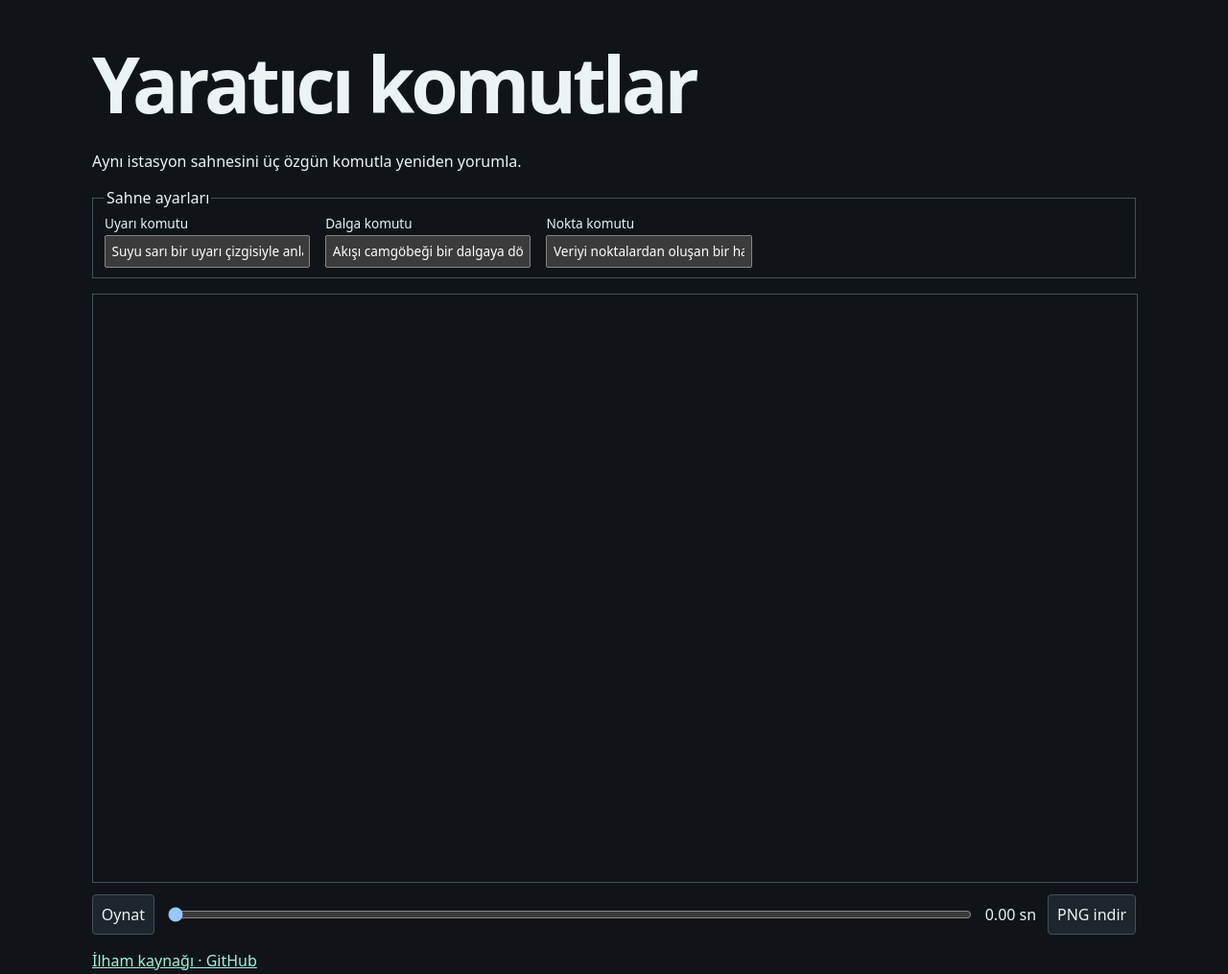
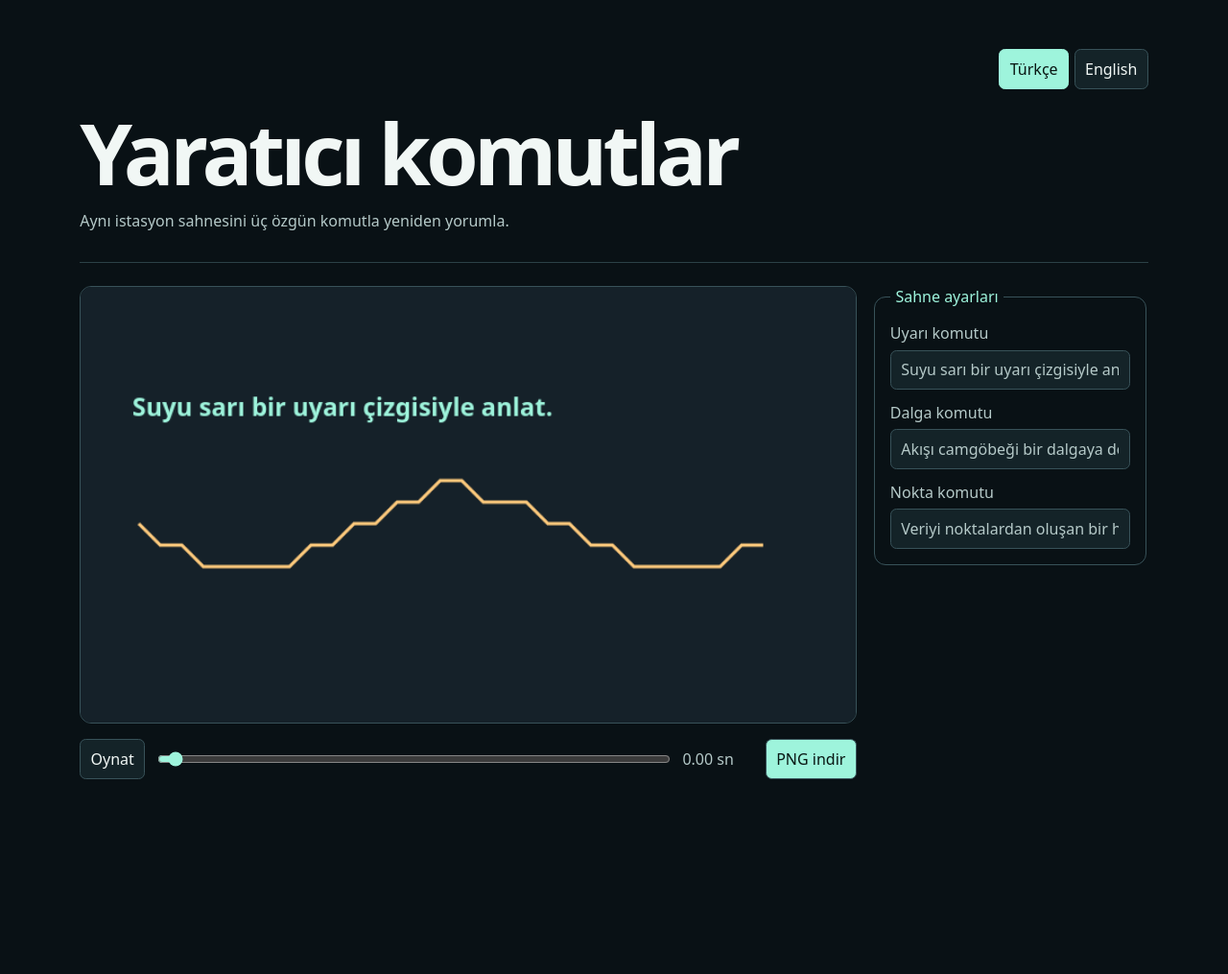
Before and after one commit to omerbek/water-scene-prompts, a plain HTML site: page index.html in a window 1280 px wide. Shown: the whole page at 96% size. After the commit the page ends 879 px from the top, so only its background shows below. Drawn offline with Linux system fonts and the light colour scheme.

Commit message:
Add bilingual visual interface and documentation

```diff
--- a/index.html
+++ b/index.html
@@ -5,32 +5,42 @@
 <meta name="viewport" content="width=device-width, initial-scale=1">
 <title>Yaratıcı komutlar</title>
 <style>
-:root {color-scheme: dark; font: 16px system-ui; background: #101419; color: #ebf3f5;}
-body {margin: 0 auto; max-width: 68rem; padding: 2rem 1.25rem;}
-h1 {font-size: clamp(2.5rem, 9vw, 5rem); margin: 0; letter-spacing: -.05em;}
-canvas {display: block; width: 100%; height: auto; border: 1px solid #40535a;}
-.controls {display: flex; align-items: center; gap: .75rem; margin-top: .75rem;}
-input {flex: 1; min-width: 4rem;}
-button {font: inherit; color: inherit; border: 1px solid #40535a; background: #1c262c; border-radius: .25rem; padding: .55rem; text-align: left; cursor: pointer;}
-a {color: #9ef4dc;}
-fieldset {display:flex; flex-wrap:wrap; gap:.75rem 1rem; margin:0 0 1rem; border:1px solid #40535a;}
-fieldset label {display:flex; flex-direction:column; gap:.2rem; font-size:.85rem;}
-fieldset input {font:inherit; max-width:15rem; padding:.35rem;}
-.controls {flex-wrap:wrap;}
+:root { color-scheme: dark; font: 16px system-ui,sans-serif; background: #091115; color: #f1f7f5; }
+* { box-sizing: border-box; }
+body { margin: 0 auto; max-width: 76rem; padding: clamp(1rem,4vw,4rem); }
+header { position: relative; padding-block: 4rem 2rem; border-bottom: 1px solid #2b4146; margin-bottom: 1.5rem; }
+h1 { margin: 0; font-size: clamp(2.5rem,7vw,5.5rem); line-height: 1; letter-spacing: -.055em; }
+header p { margin-bottom: 0; color: #b5c9c8; max-width: 46rem; }
+nav { position: absolute; inset: 0 0 auto auto; display: flex; gap: .35rem; }
+section { display: grid; grid-template-columns: minmax(0,1fr) minmax(14rem,18rem); gap: 1rem; align-items: start; }
+section > :not(fieldset) { grid-column: 1; }
+canvas { display: block; width: 100%; height: auto; border: 1px solid #385259; border-radius: .75rem; }
+fieldset { grid-column: 2; grid-row: 1 / span 3; display: grid; gap: .8rem; min-width: 0; padding: 1rem; border: 1px solid #385259; border-radius: .75rem; }
+legend { padding-inline: .35rem; color: #9ef4dc; }
+label { display: grid; gap: .4rem; color: #b5c9c8; }
+input, button { min-width: 0; padding: .55rem .65rem; border: 1px solid #385259; border-radius: .4rem; background: #142328; color: inherit; font: inherit; }
+button { cursor: pointer; }
+button:hover, button[aria-pressed=true] { border-color: #9ef4dc; }
+button[aria-pressed=true], #save { background: #9ef4dc; color: #091713; }
+:focus-visible { outline: 2px solid #ffcb7d; outline-offset: 3px; }
+.controls { display: flex; flex-wrap: wrap; align-items: center; gap: .65rem; }
+#seek { flex: 1; min-width: 6rem; accent-color: #9ef4dc; }
+#time { min-width: 4.75rem; font-variant-numeric: tabular-nums; color: #b5c9c8; }
+code { color: #9ef4dc; }
+@media (max-width: 740px) { section { display: flex; flex-direction: column; align-items: stretch; } }
 </style>
 </head>
 <body>
-<header><h1>Yaratıcı komutlar</h1><p>Aynı istasyon sahnesini üç özgün komutla yeniden yorumla.</p></header>
+<header><nav aria-label="Language"><button id="lang-tr" type="button" lang="tr" aria-pressed="true">Türkçe</button><button id="lang-en" type="button" lang="en" aria-pressed="false">English</button></nav><h1 data-i18n="title">Yaratıcı komutlar</h1><p data-i18n="description">Aynı istasyon sahnesini üç özgün komutla yeniden yorumla.</p></header>
 <main>
 <section>
-<fieldset id="settings"><legend>Sahne ayarları</legend>
-<label for="first">Uyarı komutu<input id="first" value="Suyu sarı bir uyarı çizgisiyle anlat." type="text" maxlength="50"></label>
-<label for="second">Dalga komutu<input id="second" value="Akışı camgöbeği bir dalgaya dönüştür." type="text" maxlength="50"></label>
-<label for="third">Nokta komutu<input id="third" value="Veriyi noktalardan oluşan bir haritaya işle." type="text" maxlength="50"></label>
+<fieldset id="settings"><legend data-i18n="settings">Sahne ayarları</legend>
+<label for="first"><span data-i18n="first">Uyarı komutu</span><input id="first" value="Suyu sarı bir uyarı çizgisiyle anlat." type="text" maxlength="50"></label>
+<label for="second"><span data-i18n="second">Dalga komutu</span><input id="second" value="Akışı camgöbeği bir dalgaya dönüştür." type="text" maxlength="50"></label>
+<label for="third"><span data-i18n="third">Nokta komutu</span><input id="third" value="Veriyi noktalardan oluşan bir haritaya işle." type="text" maxlength="50"></label>
 </fieldset>
-<canvas width="720" height="405" aria-label="Seçili hareket deneyinin önizlemesi"></canvas>
-<div class="controls"><button id="play" type="button">Oynat</button><input id="seek" type="range" min="0" max="8" step="0.01" value="0" aria-label="Zaman çizelgesi"><output id="time">0.00 sn</output><button id="save" type="button">PNG indir</button></div>
-<p><a href="https://github.com/yihui-dev/awesome-opus5-5-videos">İlham kaynağı · GitHub</a></p>
+<canvas width="720" height="405" data-i18n-label="preview" aria-label="Seçili hareket deneyinin önizlemesi"></canvas>
+<div class="controls"><button id="play" type="button">Oynat</button><input id="seek" type="range" min="0" max="8" step="0.01" value="0" data-i18n-label="timeline" aria-label="Zaman çizelgesi"><output id="time">0.00 sn</output><button id="save" data-i18n="save" type="button">PNG indir</button></div>
 </section>
 </main>
 <script src="scene.js"></script>
```
